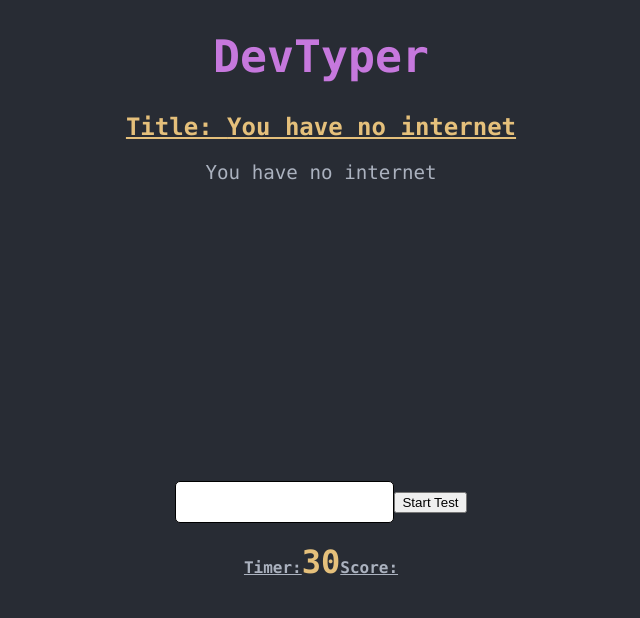
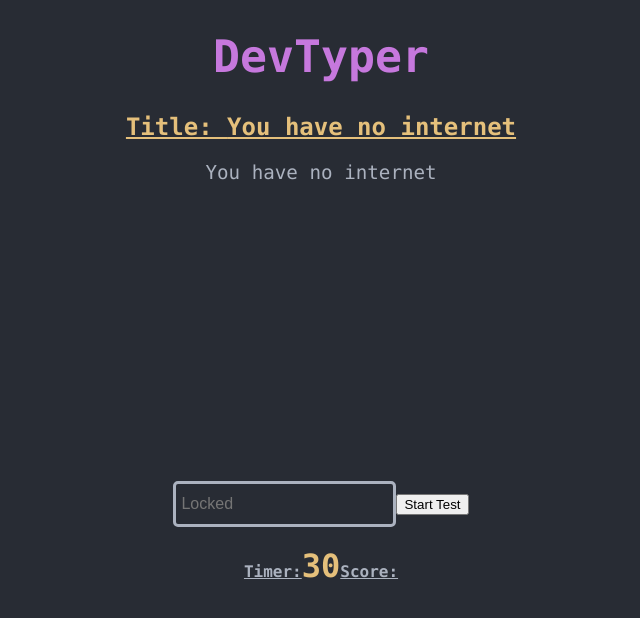
Before and after one commit to nacleric/devTyper, a React (Create React App) app: page / in a window 1280 px wide. Both pictures are taken after a click on the button "Start". Shown: the top 618 px of the page, without its empty margins (319-959 px from the left). Built offline with nearby package versions, Linux system fonts and the light colour scheme; no server answers.

Commit message:
fixed calculateResult

```diff
--- a/src/components/textbody.js
+++ b/src/components/textbody.js
@@ -31,12 +31,18 @@ function strip(html) {
 }
 
 function startTimer() {
-  let el = document.getElementById("timer");
+  let timerEl = document.getElementById("timer");
+
+  // UI stuff
+  let typerEl = document.getElementById("typeHere");
+  typerEl.readOnly = false;
+  typerEl.placeholder = "";
+
   let timeLeft = 30;
   let countdown = setInterval(() => {
     if (timeLeft != 0) {
       timeLeft -= 1;
-      el.innerHTML = timeLeft;
+      timerEl.innerHTML = timeLeft;
     } else {
       console.log("run something here");
       console.log(calculateResults());
@@ -50,14 +56,19 @@ function calculateResults() {
   let childNodesArr = document.getElementById("typeBody").childNodes;
   let errors = 0;
   let correct = 0;
+  let total = 0;
   for (let i = 0; i < childNodesArr.length; i++) {
     if (childNodesArr[i].className === "wrongChar") {
       errors += 1;
+      total += 1;
     } else if (childNodesArr[i].className === "correctChar") {
       correct += 1;
+      total += 1;
     }
   }
-  return errors;
+  let wpm = correct;
+  let accuracy = correct/total
+  return {wpm: wpm, accuracy: accuracy};
 }
 
 // Main Component
@@ -125,6 +136,8 @@ function TextBody() {
         onChange={textRecord}
         type="text"
         id="typeHere"
+        readonly="true"
+        placeholder="Locked"
       ></input>
       <button onClick={startTimer}>Start Test</button>
 
--- a/src/static/App.css
+++ b/src/static/App.css
@@ -66,11 +66,10 @@
   position: relative;
   left: 0;
   outline: none;
-  border: 1px solid #cdcdcd;
-  border-color: black;
-  background-color: white;
+  border: 3px solid var(--grey);
+  background-color: var(--background);
   font-size: 16px;
-  color: black;
+  color: var(--grey);
   border-radius: 5px;
 }
 
```
